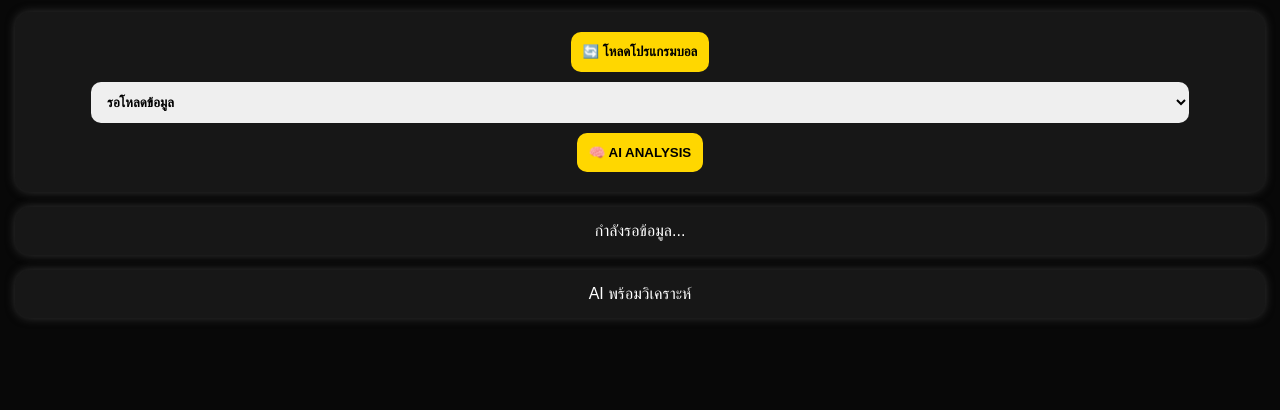
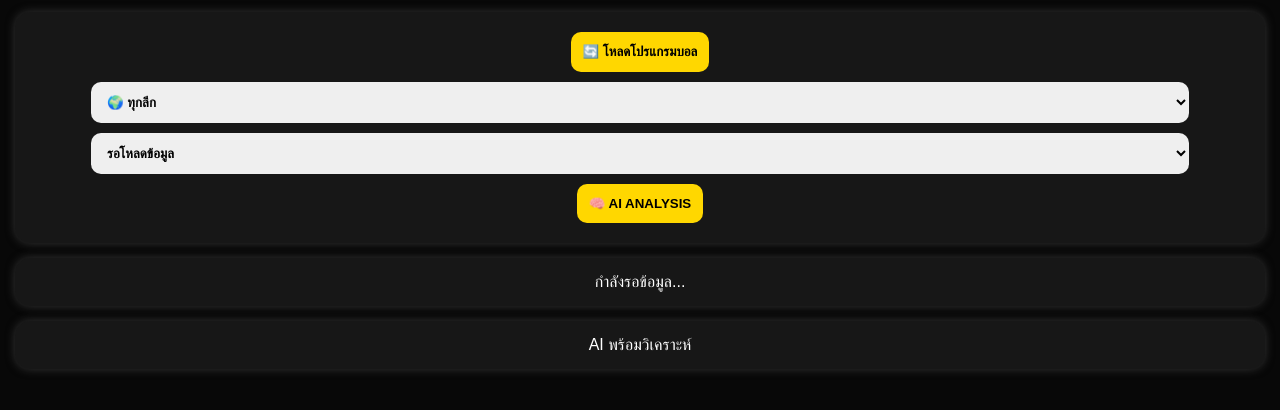
Before and after one commit to ballbb55555-collab/ai-football-predictor, a plain HTML site: page index.html in a window 1280 px wide. Shown: the part 90-500 px from the top of the page. Drawn offline with Linux system fonts and the light colour scheme.

Commit message:
Update index.html

```diff
--- a/index.html
+++ b/index.html
@@ -93,7 +93,17 @@ color:#ff4444;
 
 
 <br>
-
+<select id="league">
+<option value="all">🌍 ทุกลีก</option>
+<option value="4328">🇬🇧 พรีเมียร์ลีก</option>
+<option value="4335">🇪🇸 ลาลีกา</option>
+<option value="4331">🇩🇪 บุนเดสลีกา</option>
+<option value="4332">🇮🇹 กัลโช่ เซเรีย อา</option>
+<option value="4334">🇫🇷 ลีกเอิง</option>
+<option value="4330">🇳🇱 เอเรดิวิซี</option>
+<option value="4337">🇵🇹 โปรตุเกส</option>
+<option value="4346">🇺🇸 MLS</option>
+</select>
 
 <select id="match">
 
@@ -145,14 +155,12 @@ document.getElementById("matches").innerHTML=
 
 let today =
 new Date().toISOString().slice(0,10);
-
-
+let league =
+document.getElementById("league").value;
 
 fetch(
-`https://www.thesportsdb.com/api/v1/json/3/eventsday.php?d=${today}&s=Soccer`
+`https://www.thesportsdb.com/api/v1/json/3/eventsnextleague.php?id=${league}`
 )
-
-
 .then(res=>res.json())
 
 
```
